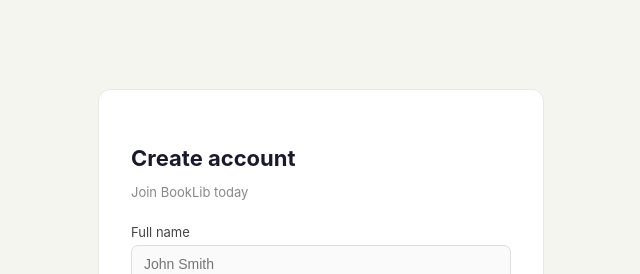
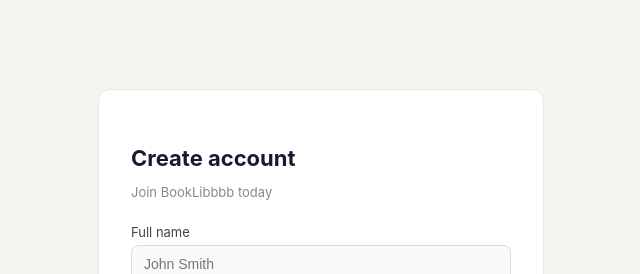
Before and after one commit to MasterSailor10/deploy-test, a React (Create React App) app in the folder frontend/: page /register in a window 1280 px wide. Shown: the top 274 px of the page, without its empty margins (319-959 px from the left). Built offline with nearby package versions, Linux system fonts and the light colour scheme.

Commit message:
Update Register.js

```diff
--- a/frontend/src/userSideRoutes/Register.js
+++ b/frontend/src/userSideRoutes/Register.js
@@ -48,7 +48,7 @@ class Register extends Component {
       <div className="register-page">
         <div className="register-box">
           <h2>Create account</h2>
-          <p className="sub">Join BookLib today</p>
+          <p className="sub">Join BookLibbbb today</p>
           <form onSubmit={this.handleSubmit}>
             <label>Full name</label>
             <input
```
